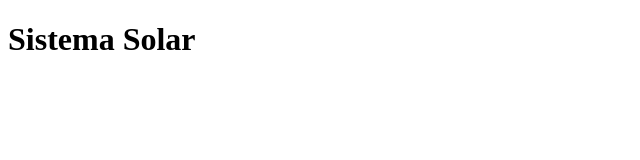
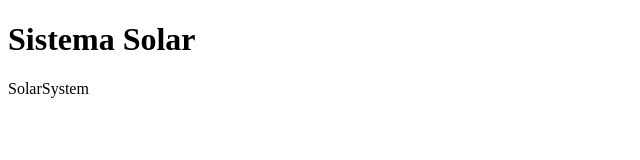
Before and after one commit to Rafael-Souza-97/solar-system, a React (Create React App) app: page / in a window 1280 px wide. Shown: the top 160 px of the page, without its empty margins (0-640 px from the left). Built offline with nearby package versions, Linux system fonts and the light colour scheme; the HTML template or start-up script is replaced by a standard one.

Commit message:
Adiciona Requisito 2

```diff
--- a/src/App.js
+++ b/src/App.js
@@ -1,10 +1,14 @@
 import React from 'react';
 import Header from './components/Header';
+import SolarSystem from './components/SolarSystem';
 
 class App extends React.Component {
   render() {
     return (
-      <Header />
+      <div>
+        <Header />
+        <SolarSystem />
+      </div>
     );
   }
 }
--- /dev/null
+++ b/src/components/SolarSystem.jsx
@@ -0,0 +1,11 @@
+import React, { Component } from 'react';
+
+class SolarSystem extends Component {
+  render() {
+    return (
+      <div data-testid="solar-system">SolarSystem</div>
+    );
+  }
+}
+
+export default SolarSystem;
```
